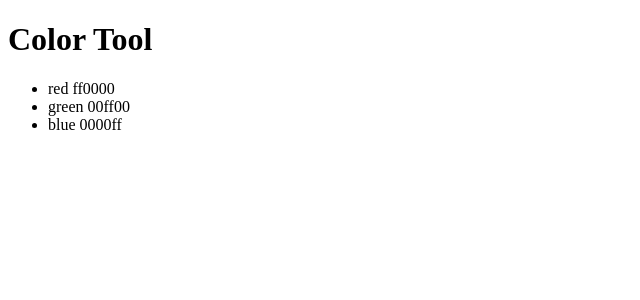
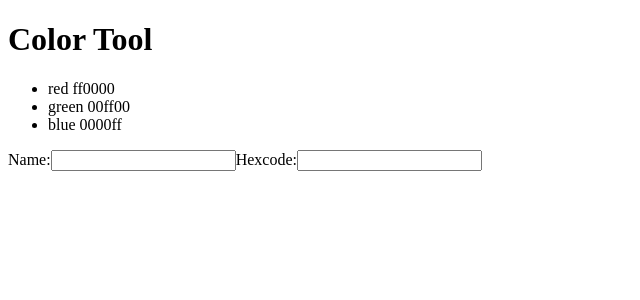
Before and after one commit to t4d-classes/bootcamp_11292021, a React (Create React App) app in the folder demo-app/: page / in a window 1280 px wide. Shown: the top 300 px of the page, without its empty margins (0-640 px from the left). Built offline with nearby package versions, Linux system fonts and the light colour scheme.

Commit message:
add exercise 5

```diff
--- a/demo-app/src/components/ColorTool.js
+++ b/demo-app/src/components/ColorTool.js
@@ -1,8 +1,24 @@
-import React from "react";
+import { useState} from "react";
 
 export const ColorTool = (props) => {
 
+  const [ colorForm, setColorForm ] = useState({
+    name: '',
+    hexcode: '',
+  });
 
+  const change = e => {
+
+    setColorForm({
+      // object spread operator
+      ...colorForm,
+      // computed property
+      [ e.target.name ]: e.target.value,
+    });
+
+  };
+
+  console.log(colorForm);
 
   return (
     <>
@@ -15,6 +31,16 @@ export const ColorTool = (props) => {
             {color.name} {color.hexcode}
           </li>)}
       </ul>
+      <form>
+        <label>
+          Name:
+          <input type="text" name="name" value={colorForm.name} onChange={change} />
+        </label>
+        <label>
+          Hexcode:
+          <input type="text" name="hexcode" value={colorForm.hexcode} onChange={change} />
+        </label>
+      </form>
     </>
   );
 
--- a/demo-app/src/index.js
+++ b/demo-app/src/index.js
@@ -9,6 +9,9 @@ const colorList = [
 ];
 
 render(
-  <ColorTool colors={colorList} />,
+  <>
+    {/* React.createElement(ColorTool, { colors: colorList })   */}
+    <ColorTool colors={colorList} />
+  </>,
   document.querySelector('#root'),
 );
```
Also changed, not shown: demo-app/exercises/exercise-5.md (added, +13 -0 lines).
